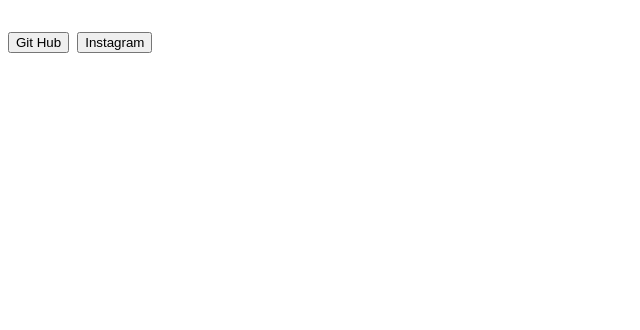
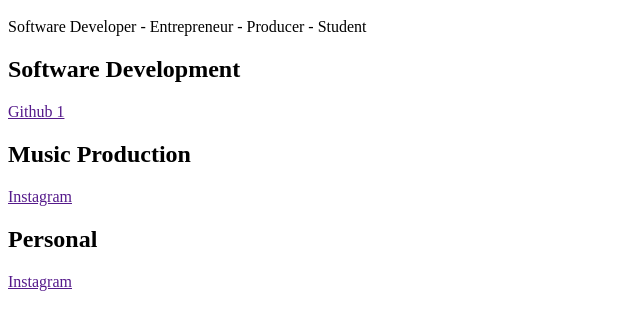
Before and after one commit to Felipe047/me, a plain HTML site: page src/index.html in a window 1280 px wide. Shown: the part 48-378 px from the top of the page, without its empty margins (0-640 px from the left). Drawn offline with nearby package versions, Linux system fonts and the light colour scheme.

Commit message:
more sections

```diff
--- a/src/index.html
+++ b/src/index.html
@@ -1,10 +1,21 @@
 <html>
   <head>
-    <script src="https://ajax.googleapis.com/ajax/libs/angularjs/1.8.2/angular.min.js"></script>
   </head>
   <body>
-    <h1>Felipe Garcia Affonso<h1>
-    <button onclick='location.href="https://github.com/Felipe047"' mat-raised-button color="accent">Git Hub</button>
-    <button onclick='location.href="https://www.instagram.com/big_horse_official/"' mat-raised-button color="accent">Instagram</button>
+    <h1>Felipe Garcia Affonso</h1>
+    <p1>Software Developer - Entrepreneur - Producer - Student</p1>
+    <div>
+      <h2>Software Development</h2>
+      <a href="">Github 1</a>
+
+    </div>
+    <div>
+      <h2>Music Production</h2>
+      <a href="">Instagram</a>
+    </div>
+    <div>
+      <h2>Personal</h2>
+      <a href="">Instagram</a>
+    </div>
   </body>
 </html>
```
